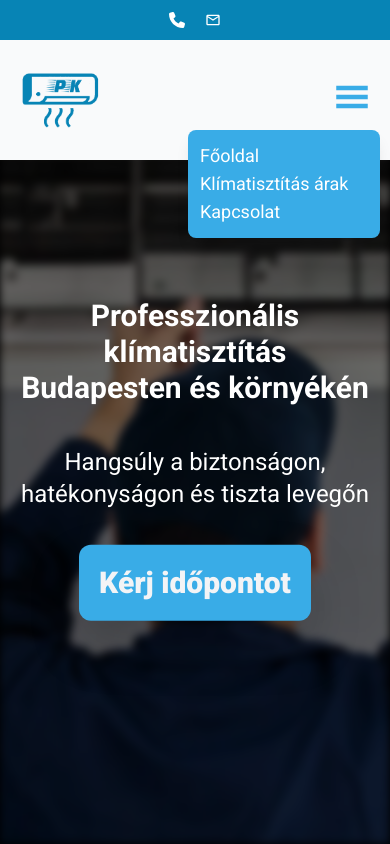
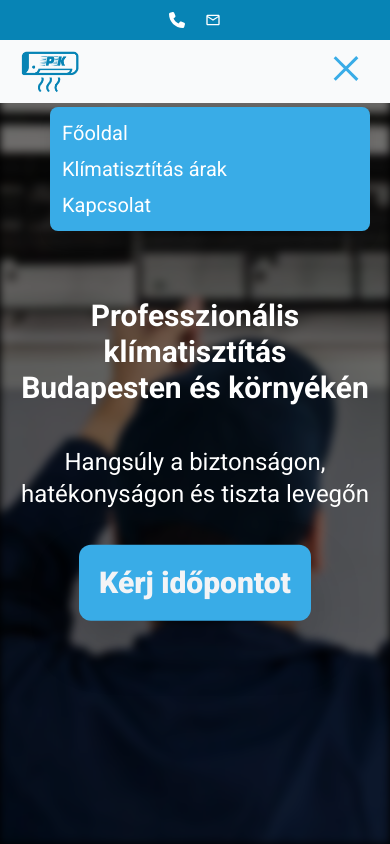
Before and after one commit to DollaJakab/Patyiklima, a React (Vite) app: page / in a window 390 px wide. Both pictures are taken after a click on the button "Toggle navigation menu". Shown: the top 844 px of the page. Built offline with nearby package versions, Linux system fonts and the light colour scheme; no server answers.

Commit message:
header resize and hamburger menu icon animation

```diff
--- a/package.json
+++ b/package.json
@@ -13,6 +13,7 @@
     "@hookform/resolvers": "^5.1.1",
     "@tailwindcss/vite": "^4.1.10",
     "dotenv": "^17.2.1",
+    "hamburger-react": "^2.5.2",
     "react": "^19.1.0",
     "react-dom": "^19.1.0",
     "react-google-recaptcha": "^3.1.0",
--- a/src/Components/Header.jsx
+++ b/src/Components/Header.jsx
@@ -29,9 +29,9 @@ const Header = () => {
 					</li>
 				</ul>
 			</div>
-			<div className="flex justify-between md:justify-between px-5 md:px-25 lg:px-50 md:py-5 bg-gray-50 items-center text-black h-30">
+			<div className="flex justify-between md:justify-between px-5 md:px-25 lg:px-50 py-1 bg-gray-50 items-center text-black">
 				<img
-					className="md:w-35 w-20"
+					className="md:w-18 w-15"
 					src="./logo_small_2.png"
 					alt="logo"
 				/>
--- a/src/Components/HeaderDropdown.jsx
+++ b/src/Components/HeaderDropdown.jsx
@@ -1,6 +1,6 @@
 import { useState, useRef } from 'react';
 import { Link } from 'react-router-dom';
-import { GiHamburgerMenu } from 'react-icons/gi';
+import { Turn as Hamburger } from 'hamburger-react';
 
 const HeaderDropdown = () => {
 	const [isOpen, setIsOpen] = useState(false);
@@ -17,11 +17,16 @@ const HeaderDropdown = () => {
 				aria-label="Toggle navigation menu"
 				className="text-2xl text-white"
 			>
-				<GiHamburgerMenu className="text-[#39ace7] text-4xl hover:cursor-pointer" />
+				<Hamburger
+					className="text-[#39ace7] text-4xl hover:cursor-pointer"
+					toggled={isOpen}
+					toggle={setIsOpen}
+					color="#39ace7"
+				/>
 			</button>
 
 			<ul
-				className={`absolute right-[-10px] mt-2 w-48 bg-[#39ace7] text-white p-3 text-lg rounded-lg shadow-lg transform transition-all duration-200 ease-in-out ${
+				className={`absolute right-0  mt-2 w-80 p-3 flex flex-col gap-2 bg-[#39ace7] text-white  text-xl rounded-lg shadow-lg transform transition-all duration-200 ease-in-out ${
 					isOpen ? 'opacity-100 scale-100 visible' : 'opacity-0 scale-95 invisible'
 				}`}
 			>
```
Also changed, not shown: 1 other file (tests, documents, lock files or other folders).
